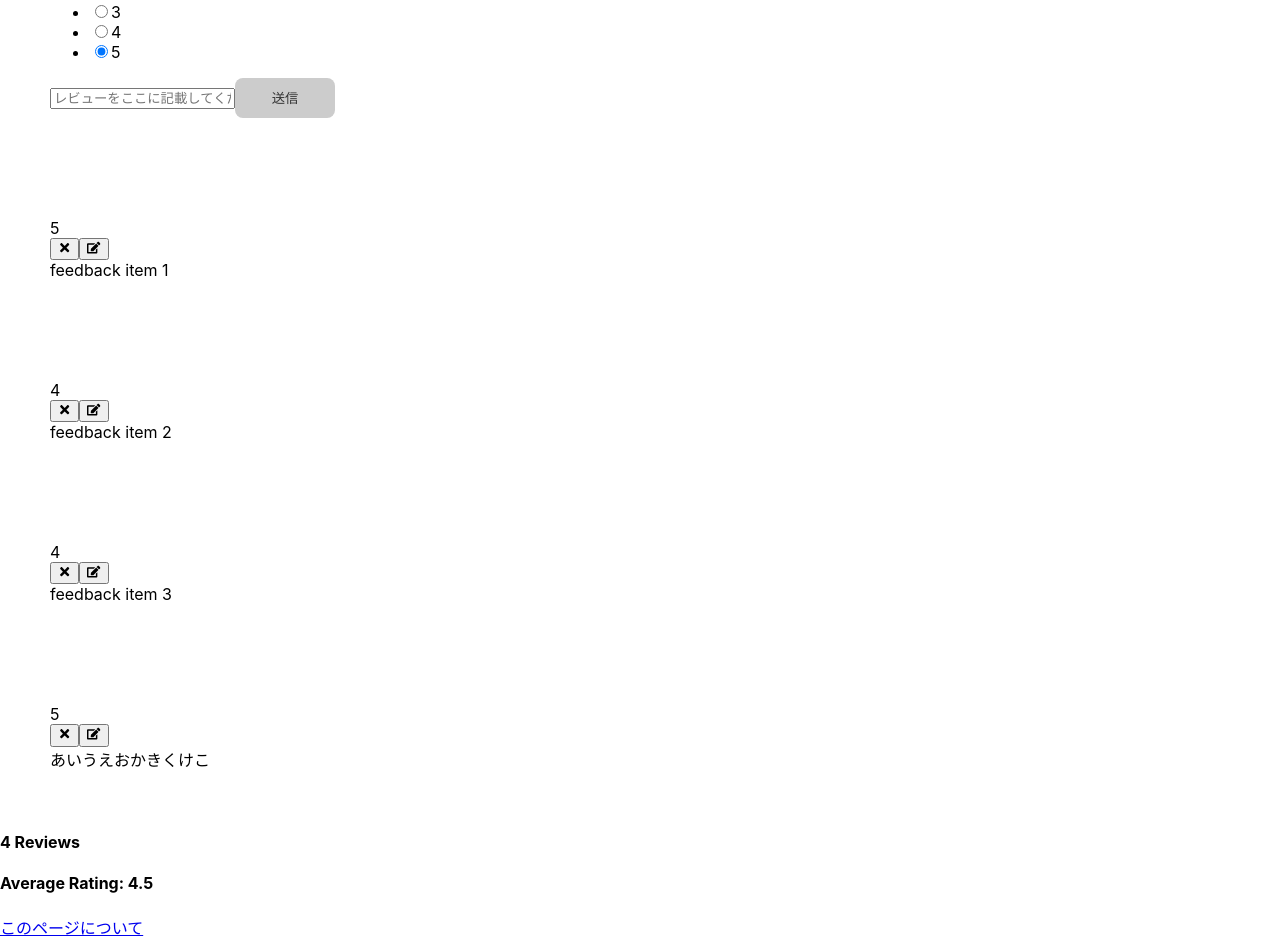
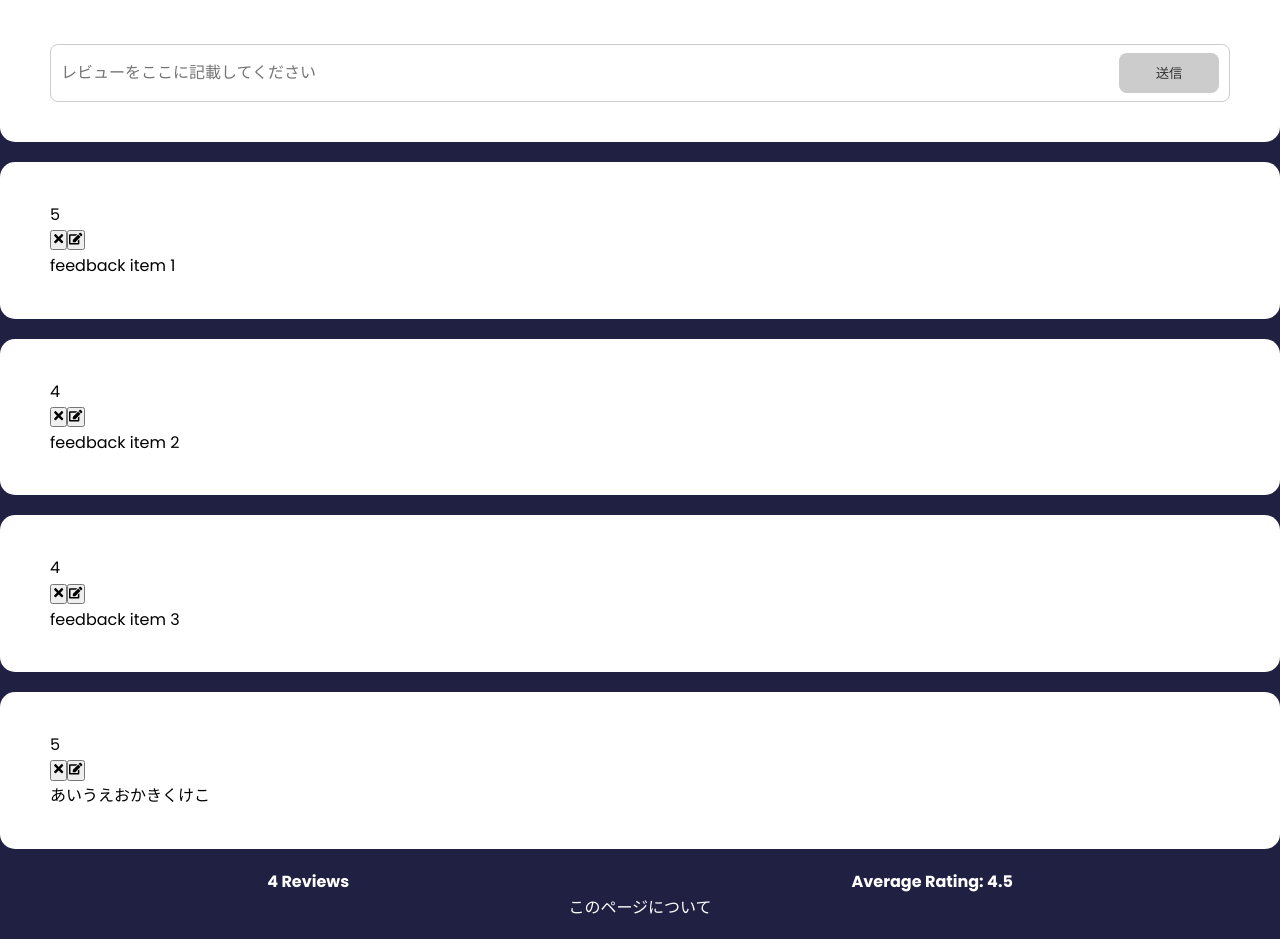
Before and after one commit to miily8310s/react-front-to-back, a React (Create React App) app in the folder feedback-ui/: page / in a window 1280 px wide. Shown: the part 247-1186 px from the top of the page. Built offline with nearby package versions, Linux system fonts and the light colour scheme; data requests are answered from the project's data file.

Commit message:
feat/feedback-ui ページコンポーネントのスタイル適用

```diff
--- /dev/null
+++ b/feedback-ui/src/components/functional/Link/AboutPageLink.module.scss
@@ -0,0 +1,13 @@
+.aboutPageLink {
+  text-align: center;
+  margin-bottom: 1rem;
+  a {
+    color: #fff;
+    text-decoration: none;
+    &:hover {
+      transform: scale(0.98);
+      opacity: 0.9;
+      cursor: pointer;
+    }
+  }
+}
--- a/feedback-ui/src/components/functional/Link/AboutPageLink.tsx
+++ b/feedback-ui/src/components/functional/Link/AboutPageLink.tsx
@@ -1,8 +1,9 @@
 import { Link } from "react-router-dom";
+import styles from "./AboutPageLink.module.scss";
 
 export const AboutPageLink = () => {
   return (
-    <div className="aboutPageLink">
+    <div className={styles.aboutPageLink}>
       <Link to="/about">このページについて</Link>
     </div>
   );
--- /dev/null
+++ b/feedback-ui/src/components/model/Feedback/Feedback.module.scss
@@ -0,0 +1,46 @@
+.feedbackStatus {
+  color: #fff;
+  display: flex;
+  justify-content: space-around;
+  align-items: center;
+  margin: 0 1rem;
+}
+
+.feedbackRating {
+  list-style: none;
+  display: flex;
+  align-items: center;
+  justify-content: center;
+  flex-wrap: wrap;
+  margin: 30px 0 40px;
+
+  li {
+    margin: 10px 3px;
+  }
+  [type="radio"] {
+    opacity: 0;
+  }
+
+  [type="radio"]:checked ~ label {
+    background: #ff6a95;
+    color: #fff;
+    padding: 5px;
+  }
+}
+
+.feedbackInputGroup {
+  display: flex;
+  flex-direction: row;
+  border: 1px solid #ccc;
+  padding: 8px 10px;
+  border-radius: 8px;
+
+  input {
+    flex-grow: 2;
+    font-size: 16px;
+    border: none;
+    &:focus {
+      outline: none;
+    }
+  }
+}
--- a/feedback-ui/src/components/model/Feedback/FeedbackForm.tsx
+++ b/feedback-ui/src/components/model/Feedback/FeedbackForm.tsx
@@ -3,6 +3,7 @@ import FeedbackContext from "@/providers/feedback/FeedbackProvider";
 import { Card } from "@/components/ui/Card";
 import { Button } from "@/components/ui/Button";
 import { getNumberArray } from "@/utils/NumberUtils";
+import styles from "./Feedback.module.scss";
 
 export const FeedbackForm = () => {
   const { addFeedback, updateFeedback, feedbackEdit, feedbacks } =
@@ -60,7 +61,7 @@ export const FeedbackForm = () => {
     <Card>
       <form onSubmit={handleFormSubmit}>
         <h2>フィードバックをお願いします</h2>
-        <ul className="feedbackRating">
+        <ul className={styles.feedbackRating}>
           {getNumberArray(5).map((num) => (
             <li key={`${num}`}>
               <input
@@ -75,7 +76,7 @@ export const FeedbackForm = () => {
             </li>
           ))}
         </ul>
-        <div>
+        <div className={styles.feedbackInputGroup}>
           <input
             onChange={handleTextChange}
             type="text"
--- a/feedback-ui/src/components/model/Feedback/FeedbackList.tsx
+++ b/feedback-ui/src/components/model/Feedback/FeedbackList.tsx
@@ -2,6 +2,7 @@ import { useContext } from "react";
 import FeedbackContext from "@/providers/feedback/FeedbackProvider";
 import { Spinner } from "@/components/ui/Spinner";
 import { FeedbackItem } from "@/components/model/Feedback/FeedbackItem";
+import styles from "./Feedback.module.scss";
 
 export const FeedbackList = () => {
   const { isLoading, feedbacks, getFeedbackRatingAverage } =
@@ -15,7 +16,7 @@ export const FeedbackList = () => {
           <FeedbackItem key={`${item.id}_${item.text}`} item={item} />
         ))}
       </div>
-      <div className="feedbackStatus">
+      <div className={styles.feedbackStatus}>
         <h4>{feedbacks.length} Reviews</h4>
         <h4>Average Rating: {getFeedbackRatingAverage()}</h4>
       </div>
--- a/feedback-ui/src/index.css
+++ b/feedback-ui/src/index.css
@@ -1,13 +1,14 @@
-body {
+@import url("https://fonts.googleapis.com/css2?family=Poppins:wght@400;600;700&display=swap");
+
+* {
+  box-sizing: border-box;
   margin: 0;
-  font-family: -apple-system, BlinkMacSystemFont, 'Segoe UI', 'Roboto', 'Oxygen',
-    'Ubuntu', 'Cantarell', 'Fira Sans', 'Droid Sans', 'Helvetica Neue',
-    sans-serif;
-  -webkit-font-smoothing: antialiased;
-  -moz-osx-font-smoothing: grayscale;
+  padding: 0;
 }
 
-code {
-  font-family: source-code-pro, Menlo, Monaco, Consolas, 'Courier New',
-    monospace;
+body {
+  font-family: "Poppins", sans-serif;
+  background-color: #202142;
+  color: #fff;
+  line-height: 1.6;
 }
```
